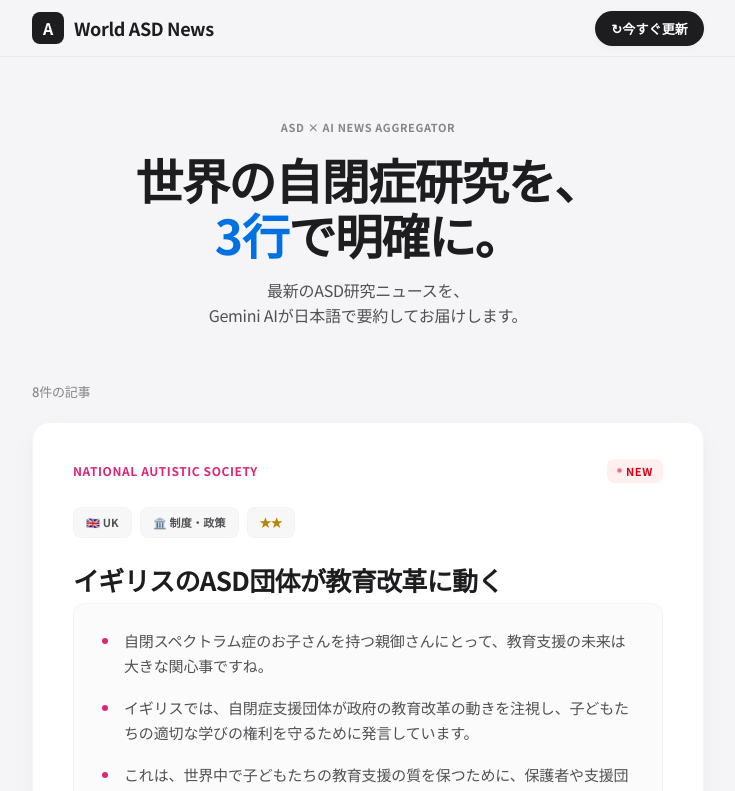
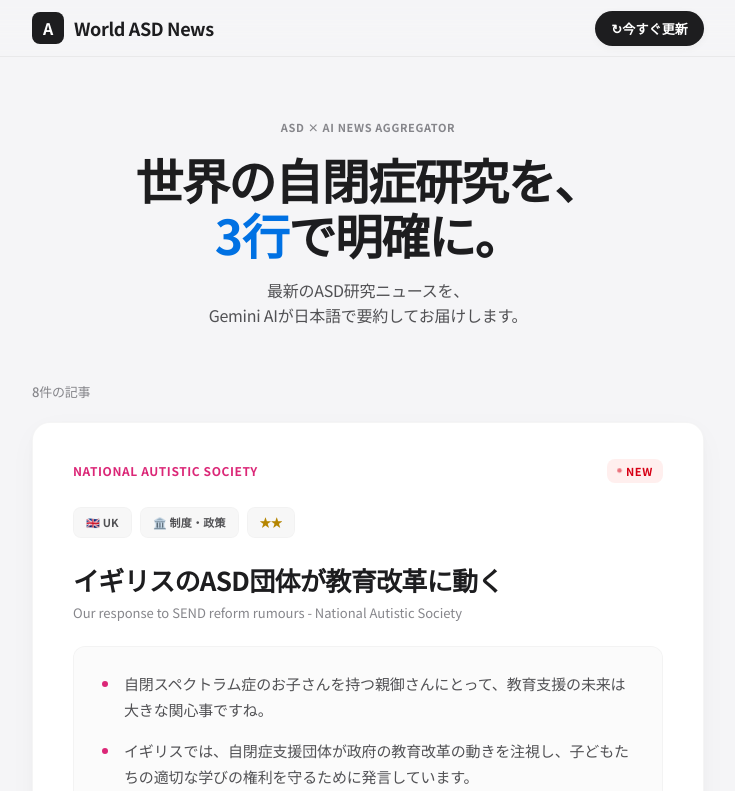
Before and after one commit to yukkuri-lab/world-asd-news, a Next.js app: page / in a window 1280 px wide. Shown: the top 791 px of the page, without its empty margins (272-1007 px from the left). Built offline with nearby package versions, Linux system fonts and the light colour scheme.

Commit message:
feat: 日本語タイトルの下に元の英語タイトルを表示

```diff
--- a/components/NewsCard.tsx
+++ b/components/NewsCard.tsx
@@ -166,6 +166,7 @@ const NewsCard: React.FC<NewsCardProps> = ({ news }) => {
 
             {/* ─── 日本語タイトル（大・メイン） ─── */}
             {titleJa ? (
+                <>
                     <a
                         href={news.link}
                         target="_blank"
@@ -174,6 +175,8 @@ const NewsCard: React.FC<NewsCardProps> = ({ news }) => {
                     >
                         {titleJa}
                     </a>
+                    <p className="nc-title-en">{news.title}</p>
+                </>
             ) : (
                 <a
                     href={news.link}
```
Lines whose indentation alone changed are shown as unchanged.
